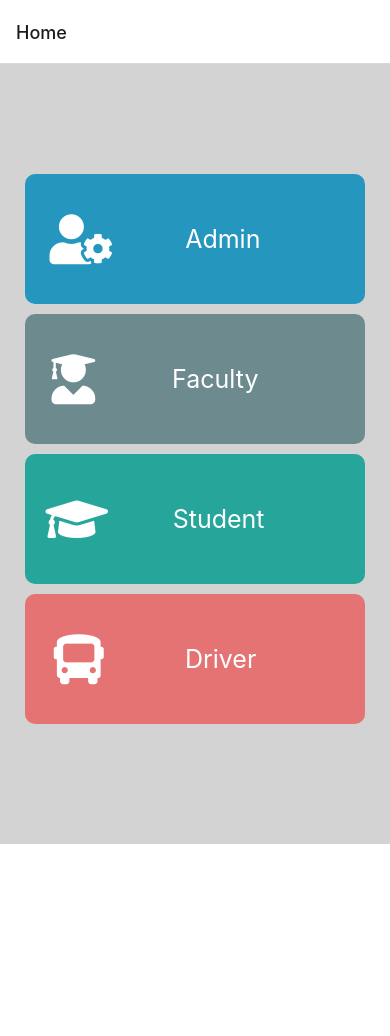
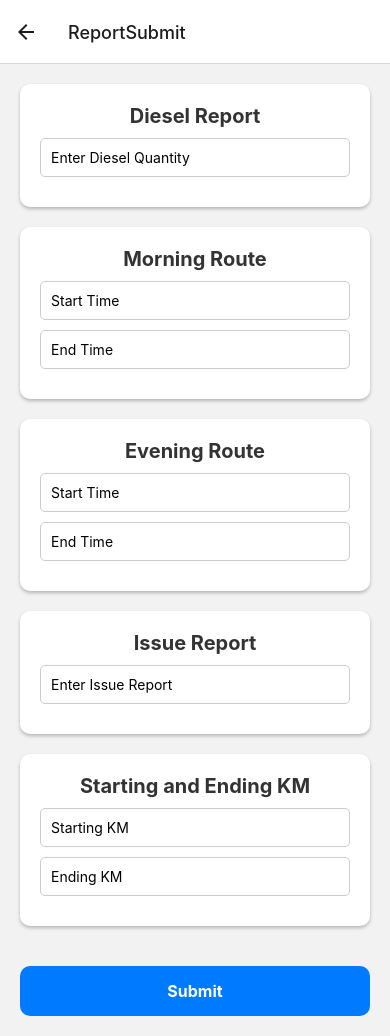
Before and after one commit to Jayasurya5454/Live-BusTracking-system, a React Native app in the folder BusTrack/: screen /ReportSubmit in a window 390 px wide. Before the commit the page ends 844 px from the top, so only its background shows below. Built offline with nearby package versions, Linux system fonts and the light colour scheme.

Commit message:
report submit in driver

```diff
--- a/BusTrack/App.js
+++ b/BusTrack/App.js
@@ -12,12 +12,13 @@ import FacultyLogin from './components/FacultyLogin/FacultyLogin';
 import StudentInfoScreen from './components/StudentLogin/StudentInfoScreen';
 import BusViewPage from './components/Admin/BusViewPage/BusViewPage';
 import FacultyInfoScreen from './components/FacultyLogin/FacultyInfoScreen';
-
+import DriverDashboard from './components/DriverLogin/DriverDashboard';
+import ReportSubmit from './components/ReportSubmit/ReportSubmit'; // Import the ReportSubmit component
+ // Import the SubmitForm component
 
 const Stack = createStackNavigator();
 
 const App = () => {
-
   return (
     <NavigationContainer>
       <Stack.Navigator initialRouteName="Home">
@@ -32,6 +33,12 @@ const App = () => {
         <Stack.Screen name="StudentInfoScreen" component={StudentInfoScreen} />
         <Stack.Screen name="BusView" component={BusViewPage} />
         <Stack.Screen name="FacultyInfo" component={FacultyInfoScreen} />
+        <Stack.Screen name="DriverDashboard" component={DriverDashboard} />
+        <Stack.Screen name="ReportSubmit" component={ReportSubmit} />
+
+
+        {/* Add the ReportSubmit screen */}
+
       </Stack.Navigator>
     </NavigationContainer>
   );
--- a/BusTrack/components/Admin/AdminLogin/AdminLogin.js
+++ b/BusTrack/components/Admin/AdminLogin/AdminLogin.js
@@ -12,7 +12,7 @@ const AdminLogin = () => {
   const handleLogin = () => {
     if (name.trim() === '' || password.trim() === '') {
       Alert.alert('Error', 'Please enter both name and password');
-    } else if (name.trim() !== 'jayasurya' || password.trim() !== 'kec') {
+    } else if (name.trim() !== 'Admin' || password.trim() !== 'kec') {
       Alert.alert('Error', 'Invalid name or password');
     } else {
       // Implement your login logic here
--- a/BusTrack/components/Admin/BusViewPage/BusViewPage.js
+++ b/BusTrack/components/Admin/BusViewPage/BusViewPage.js
@@ -26,9 +26,7 @@ const BusViewPage = () => {
   return (
     <ScrollView contentContainerStyle={styles.scrollViewContainer} keyboardShouldPersistTaps="handled">
       <View style={styles.container}>
-        <TouchableOpacity style={styles.navButton} onPress={() => navigation.navigate('AdminDetails')}>
-          <FontAwesomeIcon icon={faUser} style={styles.navIcon} />
-        </TouchableOpacity>
+
 
         <TextInput
           style={styles.searchBar}
--- /dev/null
+++ b/BusTrack/components/DriverLogin/DriverDashboard.js
@@ -0,0 +1,124 @@
+import React, { useState, useEffect } from 'react';
+import { View, Text, TouchableOpacity, StyleSheet } from 'react-native';
+import { useNavigation, useRoute } from '@react-navigation/native';
+import { FontAwesomeIcon } from '@fortawesome/react-native-fontawesome';
+import { faUser } from '@fortawesome/free-solid-svg-icons';
+import { ref, get } from 'firebase/database';
+import { db } from '../../firebaseConfig';
+
+const DriverDashboard = () => {
+  const navigation = useNavigation();
+  const route = useRoute();
+  const [busData, setBusData] = useState(null);
+  const { busNumber } = route.params;
+
+  useEffect(() => {
+    // Fetch bus data when component mounts
+    const busRef = ref(db, `buses/${busNumber}`);
+    get(busRef)
+      .then(snapshot => {
+        if (snapshot.exists()) {
+          setBusData(snapshot.val());
+        } else {
+          console.log('No data found for this bus.');
+        }
+      })
+      .catch(error => {
+        console.error('Error fetching bus data:', error);
+      });
+  }, [busNumber]);
+
+  const handleReportSubmit = () => {
+    // Navigate to the report submit page
+    navigation.navigate('ReportSubmit');
+  };
+
+  const handleBusView = () => {
+    // Navigate to the bus view page
+    navigation.navigate('BusView');
+  };
+
+  const handleDriverDetails = () => {
+    // Fetch driver details based on the bus number
+    const driversRef = ref(db, 'drivers');
+
+    get(driversRef)
+      .then(snapshot => {
+        if (snapshot.exists()) {
+          const data = snapshot.val();
+          const filteredDrivers = Object.values(data).filter(driver => driver.bus_no === busNumber);
+          if (filteredDrivers.length > 0) {
+            // If driver found, navigate to DriverDetails and pass driver data
+            navigation.navigate('DriverDetails', { driverData: filteredDrivers[0] });
+          } else {
+            console.log('No driver found for this bus number.');
+          }
+        } else {
+          console.log('No data found at the "drivers" node.');
+        }
+      })
+      .catch(error => {
+        console.error('Error fetching data:', error);
+      });
+  };
+
+  return (
+    <View style={styles.container}>
+      {busData && (
+        <View style={styles.busDataContainer}>
+          <Text>Bus Number: {busData.bus_no}</Text>
+          <Text>Driver Name: {busData.driver_name}</Text>
+          {/* Add more data as needed */}
+        </View>
+      )}
+      <TouchableOpacity style={styles.card} onPress={handleReportSubmit}>
+        <Text style={styles.cardText}>Report Submit</Text>
+      </TouchableOpacity>
+      <TouchableOpacity style={styles.card} onPress={handleBusView}>
+        <Text style={styles.cardText}>Bus View</Text>
+      </TouchableOpacity>
+      <TouchableOpacity style={styles.navButton} onPress={handleDriverDetails}>
+        <FontAwesomeIcon icon={faUser} style={styles.navIcon} />
+      </TouchableOpacity>
+    </View>
+  );
+};
+
+const styles = StyleSheet.create({
+  container: {
+    flex: 1,
+    justifyContent: 'center',
+    alignItems: 'center',
+    padding: 20,
+  },
+  card: {
+    backgroundColor: '#007BFF',
+    padding: 20,
+    borderRadius: 10,
+    marginVertical: 10,
+    width: '100%',
+    alignItems: 'center',
+  },
+  cardText: {
+    color: 'white',
+    fontSize: 18,
+    fontWeight: 'bold',
+  },
+  navButton: {
+    position: 'absolute',
+    top: 10,
+    left: 10,
+    backgroundColor: '#FF6347',
+    padding: 20,
+    borderRadius: 10,
+  },
+  navIcon: {
+    color: 'white',
+    fontSize: 18,
+  },
+  busDataContainer: {
+    marginBottom: 20,
+  },
+});
+
+export default DriverDashboard;
--- a/BusTrack/components/DriverLogin/DriverLogin.js
+++ b/BusTrack/components/DriverLogin/DriverLogin.js
@@ -31,13 +31,9 @@ const DriverLogin = () => {
           const data = snapshot.val();
           const filteredDrivers = Object.values(data).filter(driver => driver.driver_name === name && driver.bus_no === busNumber);
           if (filteredDrivers.length > 0) {
-            // If a matching driver is found, navigate to DriverInfoScreen
             console.log('Valid credentials. Proceeding to next page.');
-
-            navigation.navigate('BusView');
-
+            navigation.navigate('DriverDashboard', { busNumber });
           } else {
-            // No matching driver found, display error alert
             console.log('Invalid credentials. Please try again.');
             Alert.alert('Invalid Credentials', 'Please enter valid name and bus number.', [{ text: 'OK' }]);
           }
--- /dev/null
+++ b/BusTrack/components/ReportSubmit/ReportSubmit.js
@@ -0,0 +1,93 @@
+import React, { useState } from 'react';
+import { View, Text, TextInput, TouchableOpacity, ScrollView } from 'react-native';
+import { useNavigation } from '@react-navigation/native';
+import styles from './ReportSubmitStyles';
+
+const ReportSubmit = () => {
+  const navigation = useNavigation();
+  const [dieselQuantity, setDieselQuantity] = useState('');
+  const [startTimeMorning, setStartTimeMorning] = useState('');
+  const [endTimeMorning, setEndTimeMorning] = useState('');
+  const [startTimeEvening, setStartTimeEvening] = useState('');
+  const [endTimeEvening, setEndTimeEvening] = useState('');
+  const [issueReport, setIssueReport] = useState('');
+  const [startingKm, setStartingKm] = useState('');
+  const [endingKm, setEndingKm] = useState('');
+
+  const handleSubmit = () => {
+    // Handle form submission
+  };
+
+  return (
+    <ScrollView contentContainerStyle={styles.container}>
+      <View style={styles.card}>
+        <Text style={styles.cardTitle}>Diesel Report</Text>
+        <TextInput
+          style={styles.input}
+          placeholder="Enter Diesel Quantity"
+          value={dieselQuantity}
+          onChangeText={text => setDieselQuantity(text)}
+        />
+      </View>
+      <View style={styles.card}>
+        <Text style={styles.cardTitle}>Morning Route</Text>
+        <TextInput
+          style={styles.input}
+          placeholder="Start Time"
+          value={startTimeMorning}
+          onChangeText={text => setStartTimeMorning(text)}
+        />
+        <TextInput
+          style={styles.input}
+          placeholder="End Time"
+          value={endTimeMorning}
+          onChangeText={text => setEndTimeMorning(text)}
+        />
+      </View>
+      <View style={styles.card}>
+        <Text style={styles.cardTitle}>Evening Route</Text>
+        <TextInput
+          style={styles.input}
+          placeholder="Start Time"
+          value={startTimeEvening}
+          onChangeText={text => setStartTimeEvening(text)}
+        />
+        <TextInput
+          style={styles.input}
+          placeholder="End Time"
+          value={endTimeEvening}
+          onChangeText={text => setEndTimeEvening(text)}
+        />
+      </View>
+      <View style={styles.card}>
+        <Text style={styles.cardTitle}>Issue Report</Text>
+        <TextInput
+          style={styles.input}
+          placeholder="Enter Issue Report"
+          value={issueReport}
+          onChangeText={text => setIssueReport(text)}
+        />
+      </View>
+      <View style={styles.card}>
+        <Text style={styles.cardTitle}>Starting and Ending KM</Text>
+        <TextInput
+          style={styles.input}
+          placeholder="Starting KM"
+          value={startingKm}
+          onChangeText={text => setStartingKm(text)}
+        />
+        <TextInput
+          style={styles.input}
+          placeholder="Ending KM"
+          value={endingKm}
+          onChangeText={text => setEndingKm(text)}
+        />
+      </View>
+      <TouchableOpacity style={styles.submitButton} onPress={handleSubmit}>
+        <Text style={styles.submitButtonText}>Submit</Text>
+      </TouchableOpacity>
+    </ScrollView>
+  );
+};
+
+export default ReportSubmit;
--- /dev/null
+++ b/BusTrack/components/ReportSubmit/ReportSubmitStyles.js
@@ -0,0 +1,54 @@
+import { StyleSheet } from 'react-native';
+
+const styles = StyleSheet.create({
+  container: {
+    flexGrow: 1,
+    padding: 20,
+  },
+  card: {
+    backgroundColor: '#FFFFFF',
+    borderRadius: 10,
+    padding: 20,
+    marginBottom: 20,
+    elevation: 3,
+    alignItems: 'center',
+    justifyContent: 'center',
+    shadowColor: '#000',
+    shadowOffset: {
+      width: 0,
+      height: 2,
+    },
+    shadowOpacity: 0.25,
+    shadowRadius: 3.84,
+    elevation: 5,
+  },
+  cardTitle: {
+    fontSize: 20,
+    fontWeight: 'bold',
+    color: '#333',
+    marginBottom: 10,
+    textAlign: 'center',
+  },
+  input: {
+    borderWidth: 1,
+    borderColor: '#CCCCCC',
+    borderRadius: 5,
+    padding: 10,
+    marginBottom: 10,
+    width: '100%',
+  },
+  submitButton: {
+    backgroundColor: '#007BFF',
+    padding: 15,
+    borderRadius: 10,
+    alignItems: 'center',
+    marginTop: 20,
+  },
+  submitButtonText: {
+    color: '#FFFFFF',
+    fontSize: 16,
+    fontWeight: 'bold',
+  },
+});
+
+export default styles;
```
